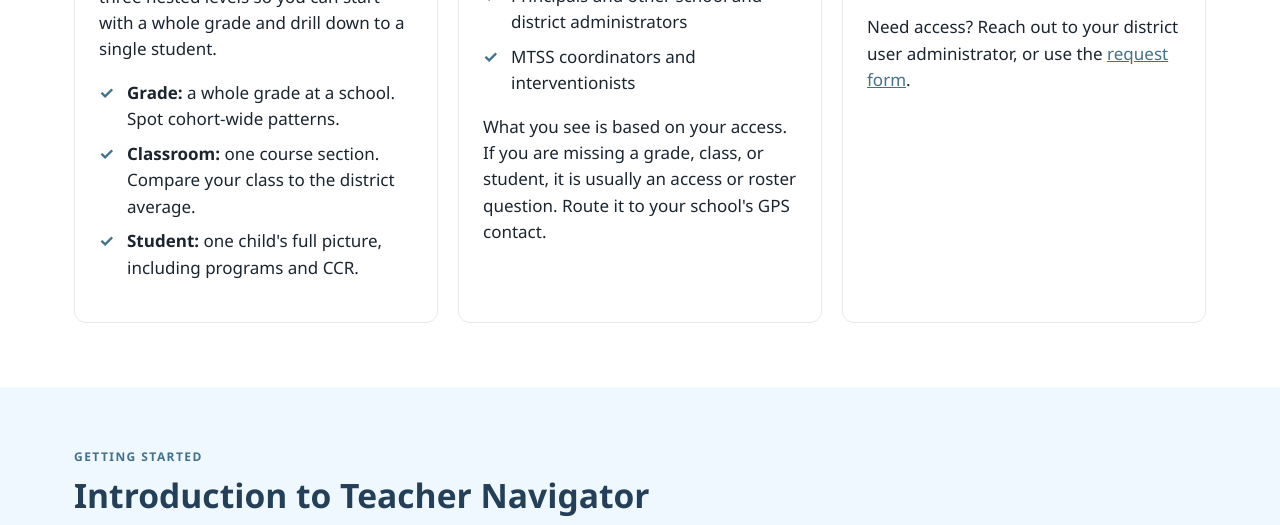
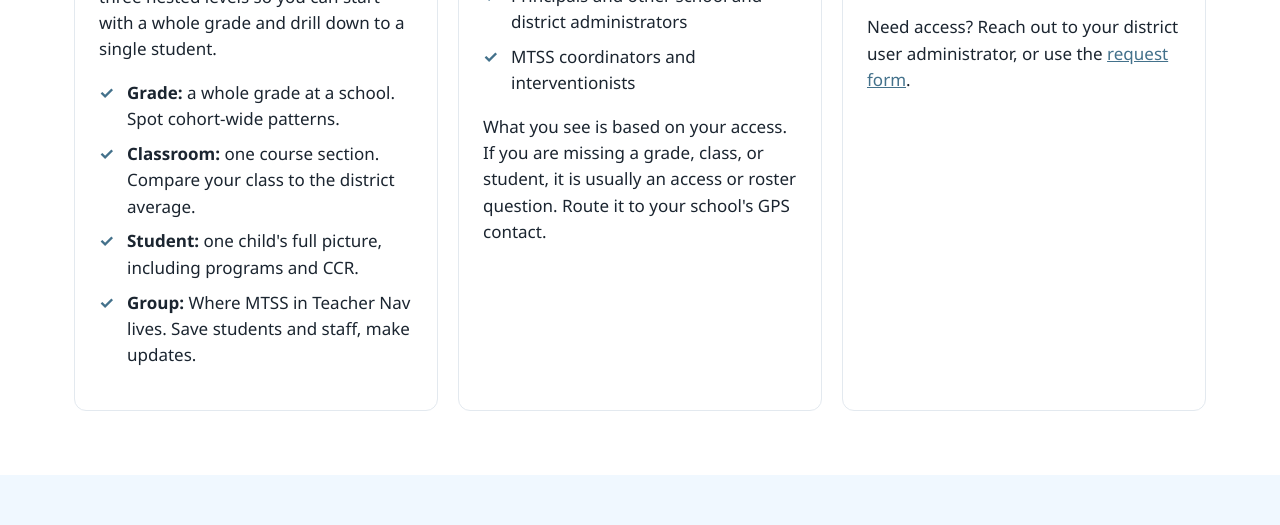
Before and after one commit to mbranch-scde/GPS-Site-Review-3, a plain HTML site: page teacher-navigator.html in a window 1280 px wide. Shown: the part 941-1466 px from the top of the page. Drawn offline with Linux system fonts and the light colour scheme.

Commit message:
Add Group section to Teacher Navigator description

```diff
--- a/teacher-navigator.html
+++ b/teacher-navigator.html
@@ -26,7 +26,7 @@
 </div></div>
 
 <section id="what"><div class="wrap grid g3">
-  <div class="card"><h3>What is it?</h3><p>Teacher Navigator is the GPS ecosystem's classroom-facing view of student attendance, assessments, and well-being. It organizes everything into three nested levels so you can start with a whole grade and drill down to a single student.</p><ul class="check"><li><b>Grade:</b> a whole grade at a school. Spot cohort-wide patterns.</li><li><b>Classroom:</b> one course section. Compare your class to the district average.</li><li><b>Student:</b> one child's full picture, including programs and CCR.</li></ul></div>
+  <div class="card"><h3>What is it?</h3><p>Teacher Navigator is the GPS ecosystem's classroom-facing view of student attendance, assessments, and well-being. It organizes everything into three nested levels so you can start with a whole grade and drill down to a single student.</p><ul class="check"><li><b>Grade:</b> a whole grade at a school. Spot cohort-wide patterns.</li><li><b>Classroom:</b> one course section. Compare your class to the district average.</li><li><b>Student:</b> one child's full picture, including programs and CCR.</li><li><b>Group:</b> Where MTSS in Teacher Nav lives. Save students and staff, make updates.</li></ul></div>
   <div class="card" id="who"><h3>Who is it for?</h3><ul class="check"><li>Teachers</li><li>Counselors</li><li>Instructional coaches</li><li>Principals and other school and district administrators</li><li>MTSS coordinators and interventionists</li></ul><p>What you see is based on your access. If you are missing a grade, class, or student, it is usually an access or roster question. Route it to your school's GPS contact.</p></div>
   <div class="card" id="how"><h3>How to access</h3><ol class="plain"><li>Open the <a href="https://portal.edanalytics.app/">EA Portal</a>.</li><li>If you work in a school or school district, log in with <b>Classlink</b>.</li><li>Select <b>Teacher Nav</b>.</li></ol><p>Need access? Reach out to your district user administrator, or use the <a href="#access">request form</a>.</p></div>
 </div></section>
```
